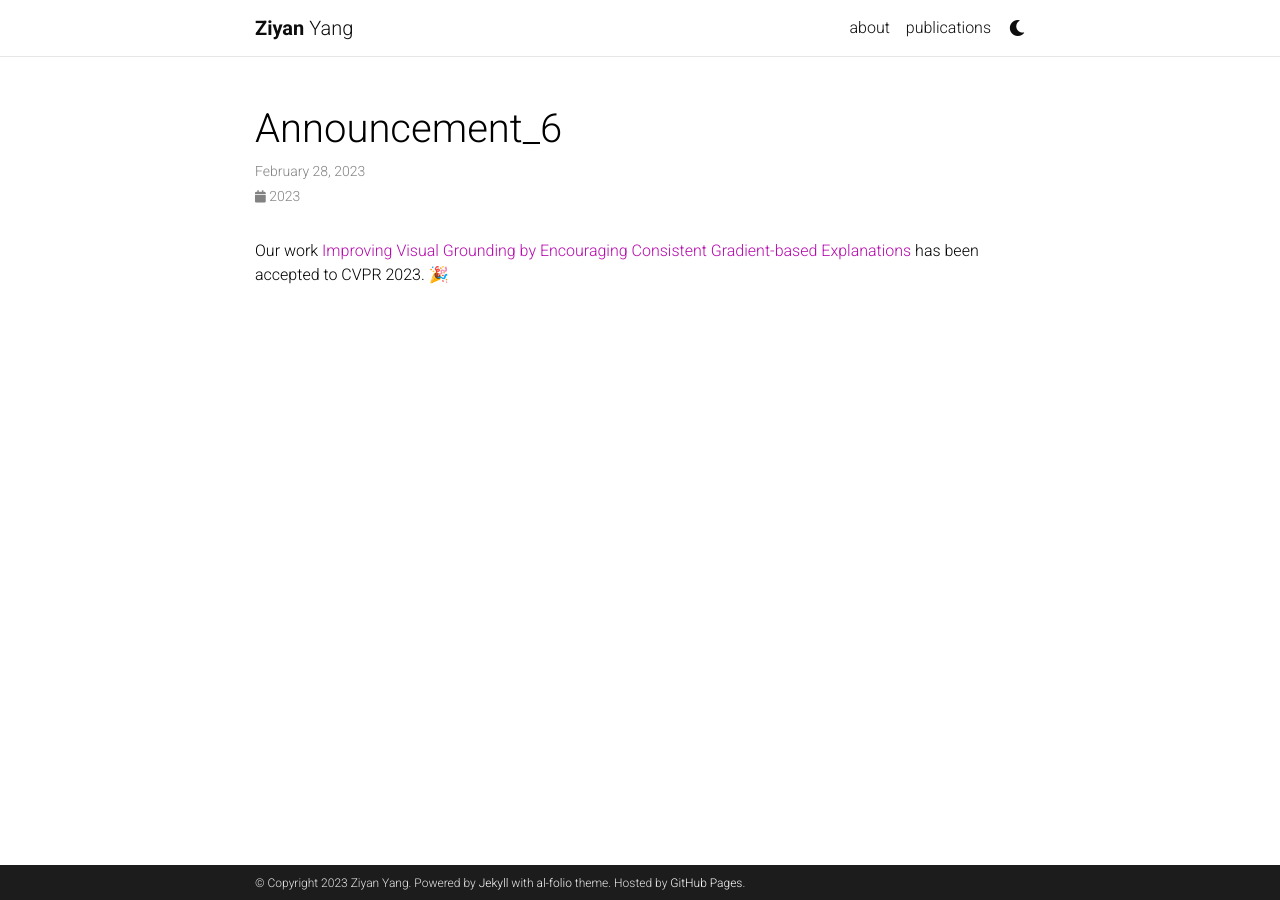
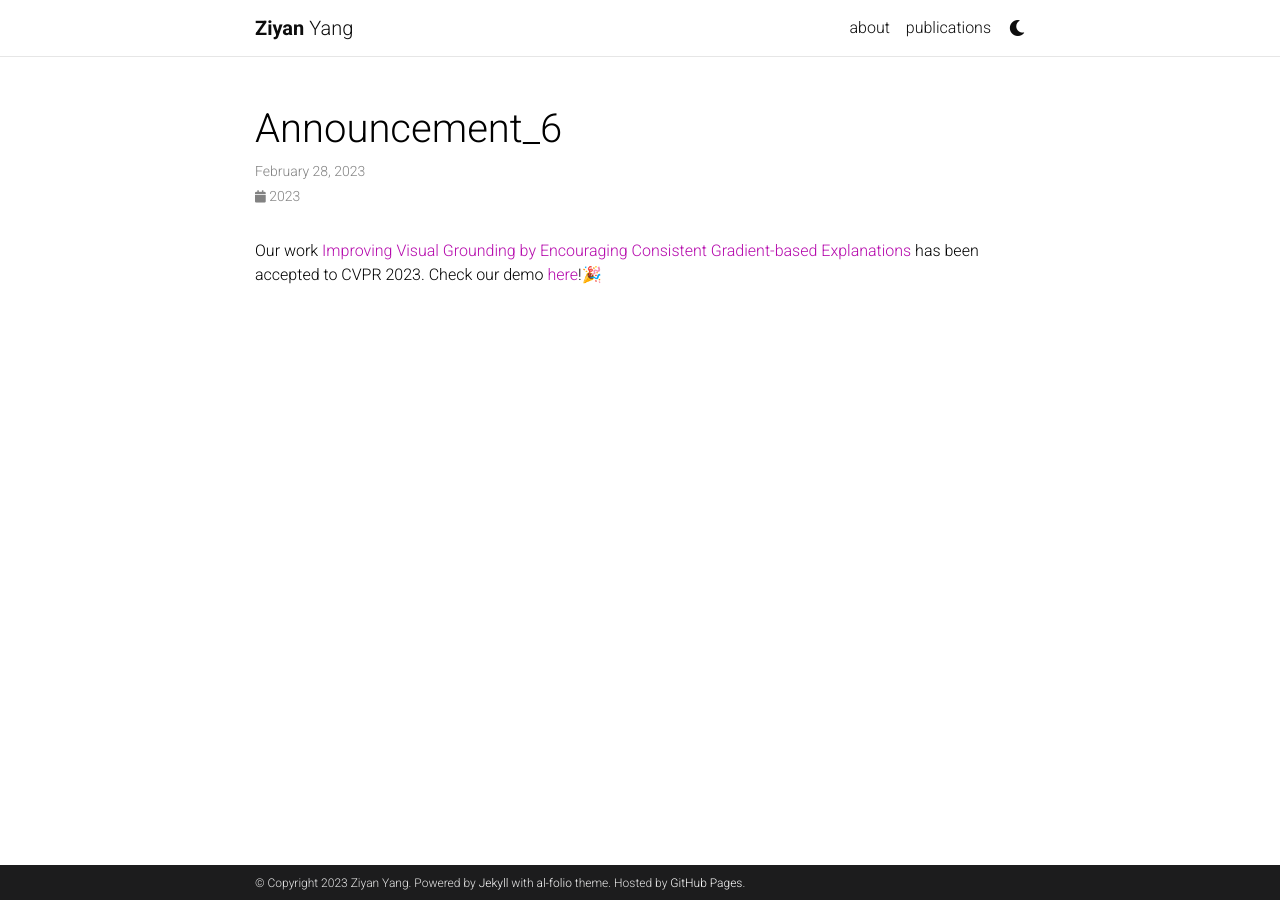
Before and after one commit to ziyanyang/ziyanyang.github.io, a Jekyll site: the page built from _news/announcement_6.md, in a window 1280 px wide. Built offline with Jekyll 4.4.1, drawn with Linux system fonts in a browser that asks for light colours; emoji names are drawn with the system emoji font; comment, search, counter and statistics services are not loaded; a style sheet for code colours, icons or effects is not loaded.

Commit message:
Update announcement_6.md

```diff
--- a/_news/announcement_6.md
+++ b/_news/announcement_6.md
@@ -4,4 +4,4 @@ date: 2023-02-28 15:59:00-0400
 inline: true
 ---
 
-Our work [Improving Visual Grounding by Encouraging Consistent Gradient-based Explanations](https://arxiv.org/abs/2206.15462) has been accepted to CVPR 2023. :tada:
+Our work [Improving Visual Grounding by Encouraging Consistent Gradient-based Explanations](https://arxiv.org/abs/2206.15462) has been accepted to CVPR 2023. Check our demo [here](https://vislang.ai/amc-demo)!:tada:
```
